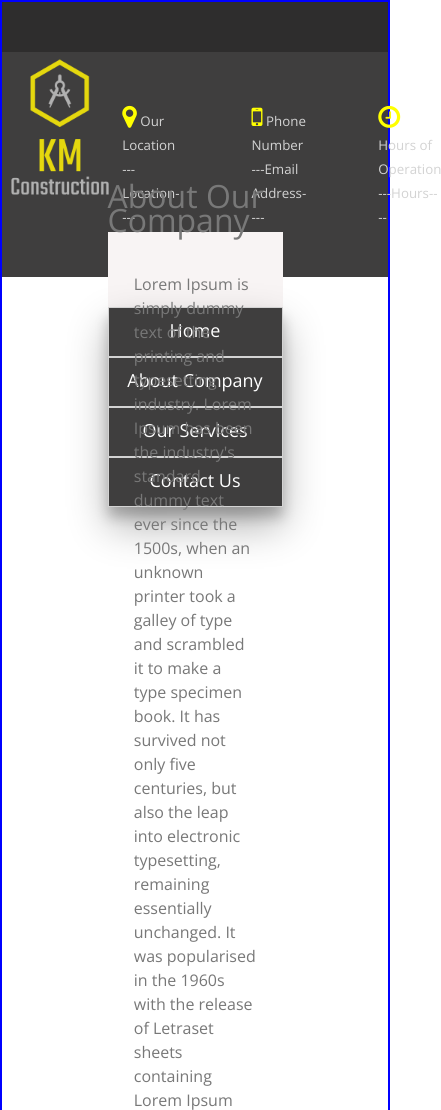
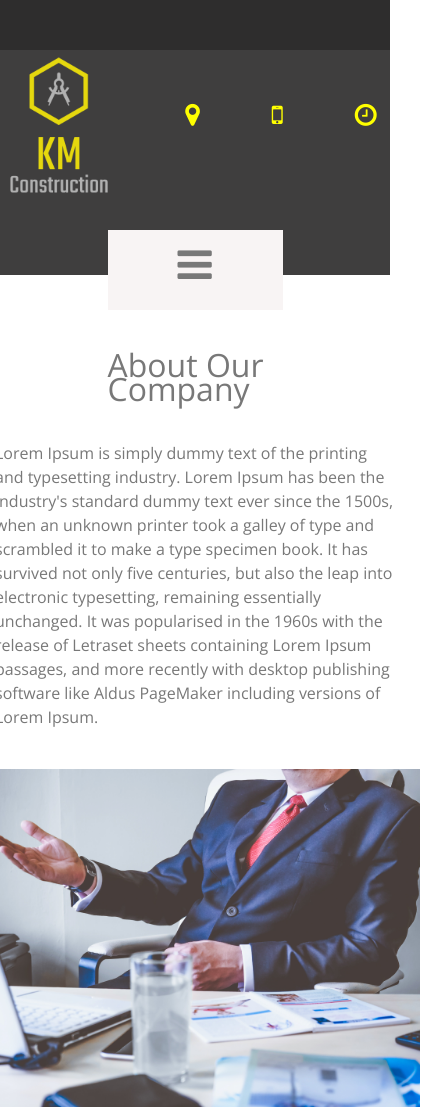
Before and after one commit to ShaunKolich/ConstructionSite, a plain HTML site: page about.html in a window 390 px wide. Shown: the top 1110 px of the page, 441 px wide, since content can reach past the window. Drawn offline with nearby package versions, Linux system fonts and the light colour scheme.

Commit message:
Finished the about page

```diff
--- a/about.html
+++ b/about.html
@@ -22,7 +22,7 @@
 
 
     <!-- JS Files -->
-    <script src="" async defer></script>
+    <script src="./js/main.js" async defer></script>
     <!--[if lt IE 7]>
             <p class="browsehappy">You are using an <strong>outdated</strong> browser. Please <a href="#">upgrade your browser</a> to improve your experience.</p>
         <![endif]-->
@@ -40,14 +40,14 @@
             </div>
             <div class="contact_info">
                 <ul><i class="fa fa-map-marker" aria-hidden="true"></i>
-                    Our Location</br>
-                    ---Location----</ul>
+                    <span>Our Location</br>
+                    ---Location----</ul></span>
                 <ul><i class="fa fa-mobile" aria-hidden="true"></i>
-                    Phone Number</br>
-                    ---Email Address----</ul>
+                    <span>Phone Number</br>
+                    ---Email Address----</ul></span>
                 <ul><i class="fa fa-clock-o" aria-hidden="true"></i>
-                    Hours of Operation</br>
-                    ---Hours----</ul>
+                    <span>Hours of Operation</br>
+                    ---Hours----</ul></span>
 
             </div>
 
@@ -55,16 +55,17 @@
 
         <div class="middle_container" id="about_background">
             <nav class="top_nav_bar">
-                <nav>
-                    <a href="index.html">Home</a>
-                    <a href="about.html">About Company</a>
-                    <a href="services.html">Our Services</a>
-                    <a href="contact.html" id="contact">Contact Us</a>
-                </nav>
+                <div class = "nav_bar"><i class="fa fa-bars" aria-hidden="true"></i></div>
+            <nav class = "nav_show" class ="navhide">
+                <a href="index.html">Home</a>
+                <a href="about.html">About Company</a>
+                <a href="services.html">Our Services</a>
+                <a href="contact.html" id="contact">Contact Us</a>
+            </nav>
 
                 <section class="info_container">
                     <h2>About Our Company</h2>
-                    <p>Lorem Ipsum is simply dummy text of the printing and typesetting industry. Lorem Ipsum has been
+                    <p id ="about_us">Lorem Ipsum is simply dummy text of the printing and typesetting industry. Lorem Ipsum has been
                         the industry's standard dummy text ever since the 1500s, when an unknown printer took a galley
                         of type and scrambled it to make a type specimen book. It has survived not only five centuries,
                         but also the leap into electronic typesetting, remaining essentially unchanged. It was
--- a/less/index.less
+++ b/less/index.less
@@ -908,7 +908,7 @@ footer {
       flex-direction: column !important;
 
       #box1 {
-        margin-top: 300px !important;
+        margin-top: 350px !important;
         width: 500px !important;
         height: 500px !important;
 
@@ -994,7 +994,7 @@ footer {
 @media(max-width: 500px) {
   .main_container {
     width: 100%;
-    border: 2px solid blue;
+    // border: 2px solid blue;
 
     .logo_contact_container {
       .contact_info {
@@ -1025,6 +1025,20 @@ footer {
     .middle_container {
 
 
+      .info_container{
+        // border:2px solid red;
+        margin-top:150px;
+
+      #about_us{
+
+        width:400px!important;
+      h2{
+
+      }
+      }
+
+      }
+
       .top_nav_bar {
         // border:2px solid red;
         width: 175px;
@@ -1046,6 +1060,10 @@ footer {
           align-items: center;
           justify-content: center;
           height: 200px;
+          position: absolute;
+         margin-left:37px;
+          width:100px;
+
           // display:none;
 
           a {
@@ -1058,6 +1076,7 @@ footer {
 
         .nav_show {
           display: none;
+
         }
 
       }
@@ -1071,7 +1090,7 @@ footer {
 }
 .bottom_image{
   span{
-    border:2px solid red;
+    // border:2px solid red;
     font-size:22pt!important;
   }
   #second_item{
@@ -1083,5 +1102,6 @@ footer {
   }
 }
 
+
   }
 }
```
Also changed, not shown: services.html (+14 -13 lines), css/index.css, less/index.css.
